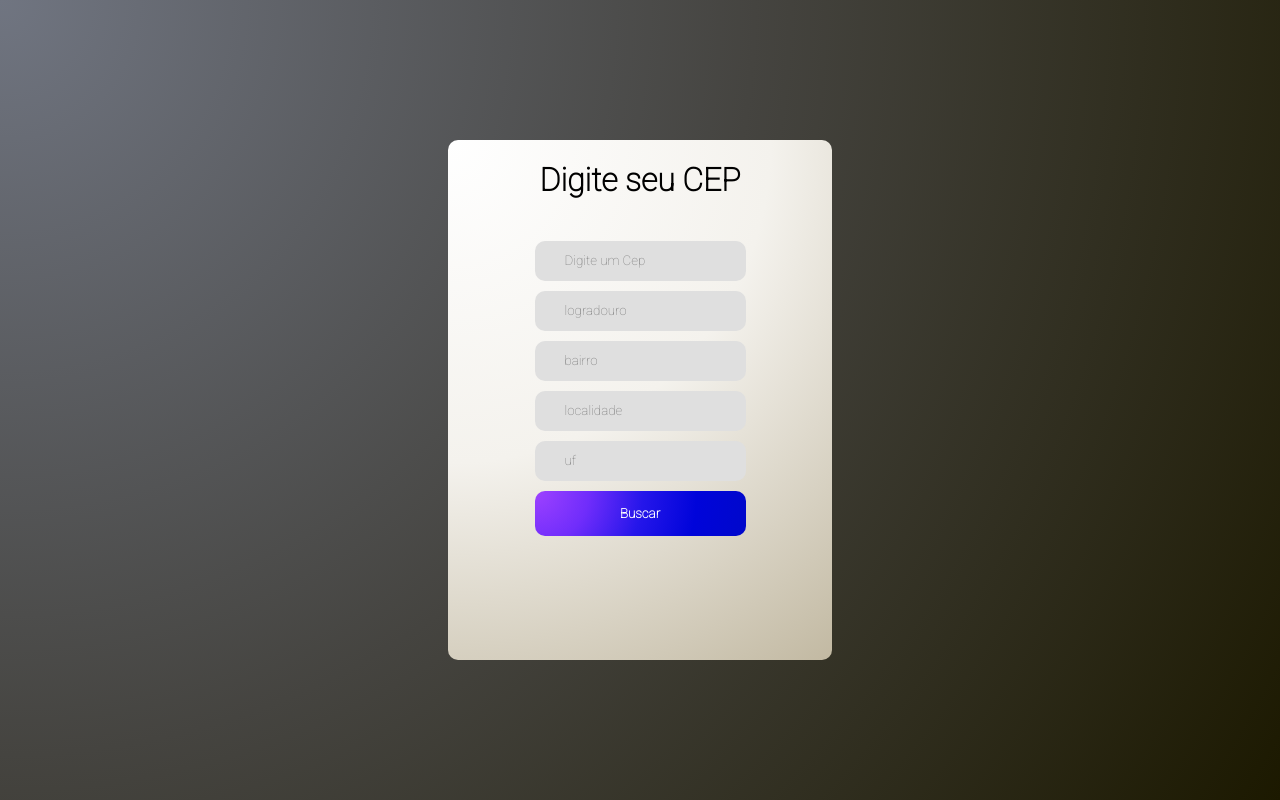
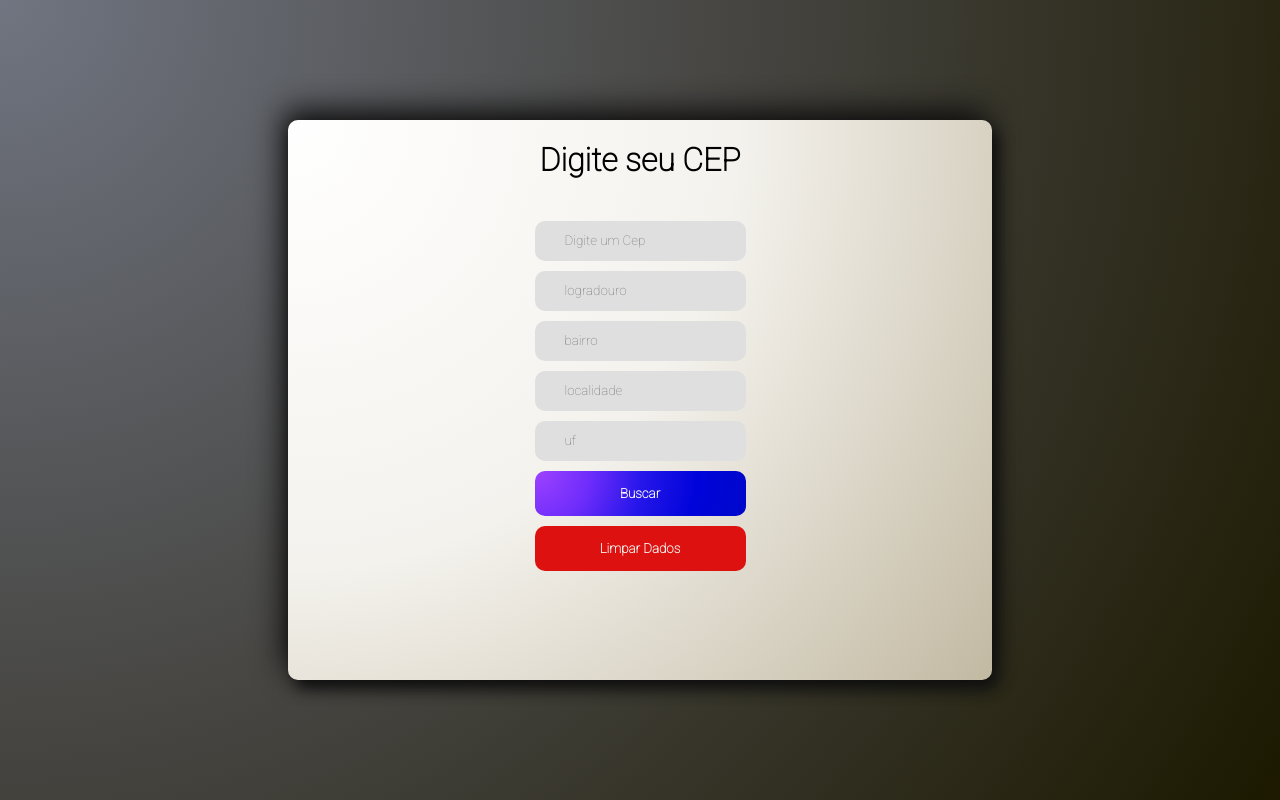
Before and after one commit to Romariolima99/Consulta_cep_React, a React (Create React App) app: page / in a window 1280 px wide. Built offline with nearby package versions, Linux system fonts and the light colour scheme.

Commit message:
adição do botão limpar dados

```diff
--- a/src/App.css
+++ b/src/App.css
@@ -17,10 +17,13 @@
 }
 
 .item{
-  width: 30%;
-  height: 65%;
+  width: 55%;
+  height: 70%;
   background-image: radial-gradient(circle at 0% 0%, #ffffff 0, #f4f2ed 50%, #c2b9a2 100%);
   border-radius: 10px;
+  box-shadow: -5px -10px 30px rgb(15, 14, 14), 6px 9px 15px rgb(16, 16, 16);
+-webkit-box-shadow: -5px -10px 30px rgb(15, 15, 15), 6prgb(11, 11, 11)x 15px #090;
+-moz-box-shadow: -5px -10px 30px rgb(15, 14, 14), 6px 9px 15px rgb(17, 19, 17);
 }
 
 h1{
@@ -69,3 +72,10 @@ p{
   flex-direction: column;
   gap: 10px;
 }
+
+
+.limpar{
+  background: #de1111;
+  color: #f2f1ec;
+
+}
--- a/src/App.js
+++ b/src/App.js
@@ -46,6 +46,17 @@ const handleSearch = () => {
     });
 }
 
+function limparFormulario(){
+                                                // Função para Limpar o campo
+  document.getElementById('Cep').value='';
+  document.getElementById('logradouro').value='';
+  document.getElementById('bairro').value='';
+  document.getElementById('localidade').value='';
+  document.getElementById('bairro').value='';
+  document.getElementById('uf').value='';
+}
+
+
   return (
 
     <div className="container">
@@ -54,22 +65,18 @@ const handleSearch = () => {
         <div className='conteudo'>
          <div className='input'>
             <div className='form'>
-              <input type="text"  placeholder="Digite um Cep" onChange={(e) => setSearch(e.target.value)} />
-              <input type="text"  placeholder="logradouro" value={logradouro} />
-              <input type="text"  placeholder="bairro"  value={bairro} />
-              <input type="text"  placeholder="localidade"  value={localidade}/>
-              <input type="text"  placeholder="uf" value={uf}/>
+              <input type="text"  id='Cep' placeholder="Digite um Cep" onChange={(e) => setSearch(e.target.value)} />
+              <input type="text"  id='logradouro' placeholder="logradouro" value={logradouro} />
+              <input type="text"  id='bairro' placeholder="bairro"  value={bairro} />
+              <input type="text"  id='localidade' placeholder="localidade"  value={localidade}/>
+              <input type="text"  id='uf' placeholder="uf" value={uf}/>
               <button onClick={handleSearch}>Buscar</button>
+              <button className='limpar' onClick={limparFormulario}>Limpar Dados</button>
             </div>
           </div>
-
         </div>
        </div>
      </div>
-
-
-
-
   );
 }
 
```
Also changed, not shown: 1 other file (tests, documents, lock files or other folders).
